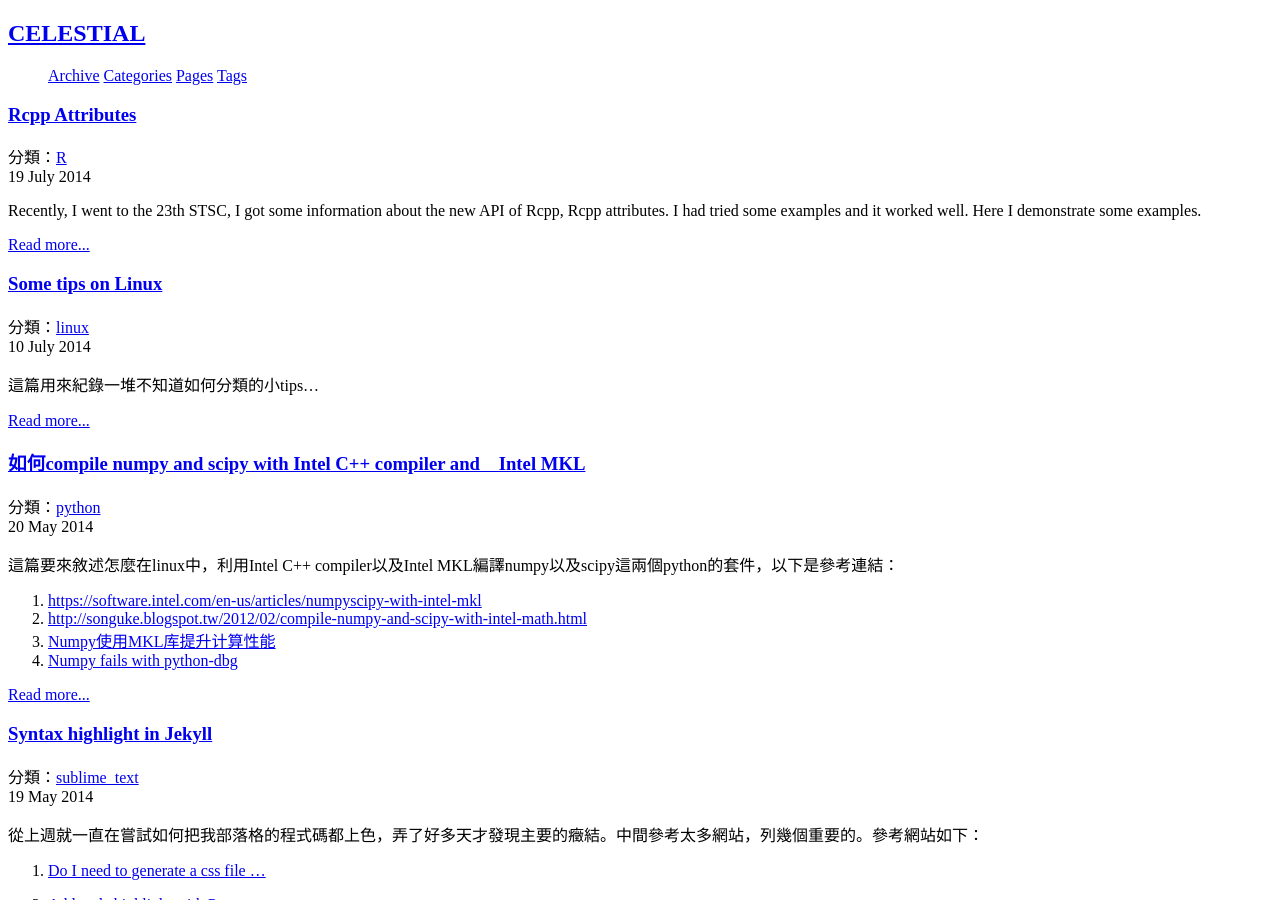
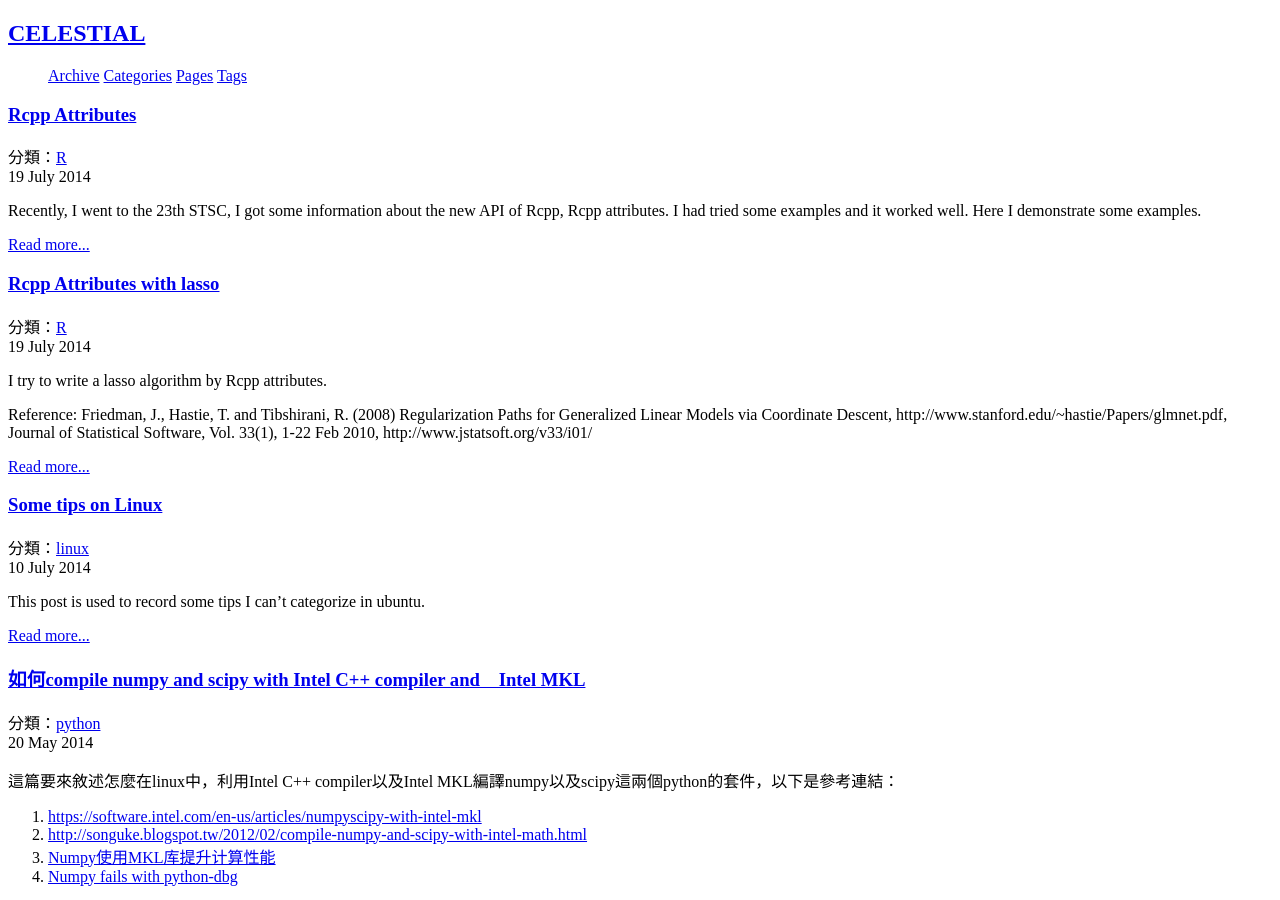
Before and after one commit to chengyucatch/chingchuan-chen.github.com, a Jekyll site: the page built from index.html, in a window 1280 px wide and 900 px high. Built offline with Jekyll 4.4.1, drawn with Linux system fonts in a browser that asks for light colours; nearby versions of some CDN libraries; library files that are not in the unit come from our copies; comment, search, counter and statistics services are not loaded; some of the changed lines change nothing that is shown; some of the changed text lies outside the part shown.

Commit message:
new post

```diff
--- a/_posts/2014-07-10-Some-tips-on-linux.md
+++ b/_posts/2014-07-10-Some-tips-on-linux.md
@@ -10,7 +10,7 @@ published: true
 ---
 {% include JB/setup %}
 
-這篇用來紀錄一堆不知道如何分類的小tips...
+This post is used to record some tips I can't categorize in ubuntu.
 
 <!-- more -->
 
--- /dev/null
+++ b/_posts/2014-07-19-Rcpp-Attributes-with-lasso.md
@@ -0,0 +1,88 @@
+---
+layout: post
+cTitle: Rcpp Attributes with lasso
+title: "Rcpp Attributes with lasso"
+category: R
+tagline:
+tags: [R]
+cssdemo: 2014-spring
+published: true
+---
+{% include JB/setup %}
+
+I try to write a lasso algorithm by Rcpp attributes.
+
+Reference:
+Friedman, J., Hastie, T. and Tibshirani, R. (2008) Regularization Paths for Generalized Linear Models via Coordinate Descent,
+http://www.stanford.edu/~hastie/Papers/glmnet.pdf, Journal of Statistical Software, Vol. 33(1), 1-22 Feb 2010, http://www.jstatsoft.org/v33/i01/
+
+<!-- more -->
+
+Code:
+
+{% highlight R %}
+library(Rcpp)
+library(RcppArmadillo)
+sourceCpp(code = '
+// [[Rcpp::depends(RcppArmadillo)]]
+#include <RcppArmadillo.h>
+#include <ctime>
+using namespace Rcpp;
+using namespace arma;
+// [[Rcpp::export]]
+List lasso_fit_f(NumericMatrix Xr, NumericVector yr, int n_penalty = 100){
+  int n = Xr.nrow(), p = Xr.ncol();
+  mat X(Xr.begin(), n, p, false);
+  colvec y(yr.begin(), n, false);
+  double z0 = mean(y), penalty;
+  colvec xydot = (y.t() * X).t();
+  mat xxdot(p, p);
+  xxdot = X.t() * X;
+  double penalty_max_log = log(max(xydot) / n);
+  colvec penalties = exp(linspace<colvec>(penalty_max_log, penalty_max_log+log(0.05), n_penalty));
+  mat coef_m(p, n_penalty);
+  int MaxIter = 1e5;
+  colvec coef(p), coef_new(p);
+  for(int k = 1; k < n_penalty; k++)
+  {
+    coef = coef_m.col(k-1);
+    penalty = penalties(k);
+    for(int i = 0; i < MaxIter; i++)
+    {
+      coef_new = (xydot - xxdot * coef) / n + coef;
+      coef_new(find(abs(coef_new) < penalty)).zeros();
+      coef_new(find(coef_new > penalty)) -= penalty;
+      coef_new(find(coef_new < -penalty)) += penalty;
+      if( as_scalar((coef - coef_new).t() * (coef - coef_new)) / k < 1e-7)
+        break;
+      coef = coef_new;
+    }
+    coef_m.col(k) = coef;
+  }
+  return List::create(Named("intercept") = z0,
+                      Named("coefficients") = coef_m,
+                      Named("penalties") = penalties);
+}')
+
+d = 1000; N = 10000
+x = matrix(rnorm(N*d), N)
+x[,3] = x[,1] - 2*x[,2] + rnorm(N)
+x[,30] = x[,10] - 2*x[,20] + rnorm(N)
+y = cbind(1, x) %*% c(-1, 2, -0.3, 0.7, sample(10**seq(-10, 1, length = N), d-3)) + rnorm(N, 0, 2)
+x = scale(x)
+
+t1 = Sys.time()
+a = lasso_fit_f(x, y)
+t_cpp = Sys.time() - t1
+
+library(glmnet)
+t1 = Sys.time()
+fit = glmnet(x,y, lambda = a$penalties)
+t_glmnet = Sys.time() - t1
+c(t_glmnet, t_cpp)
+# [1] 0.7171087 0.2032089
+{% endhighlight %}
+
+It works well!!
+
+My environment is ubuntu 14.04, R 3.1.1 compiled by intel c++, fortran compiler with MKL. My CPU is 3770K@4.3GHz.
```
